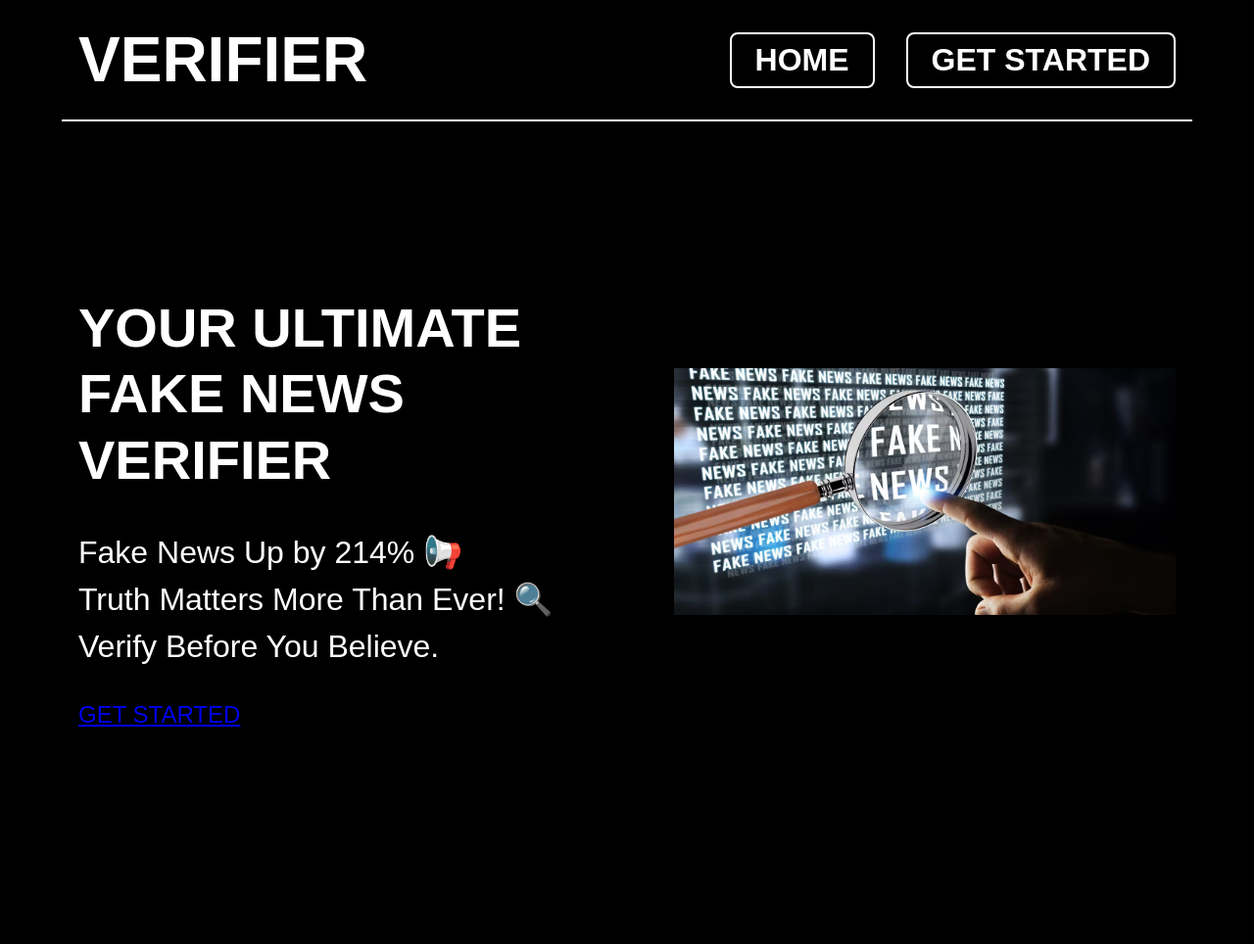
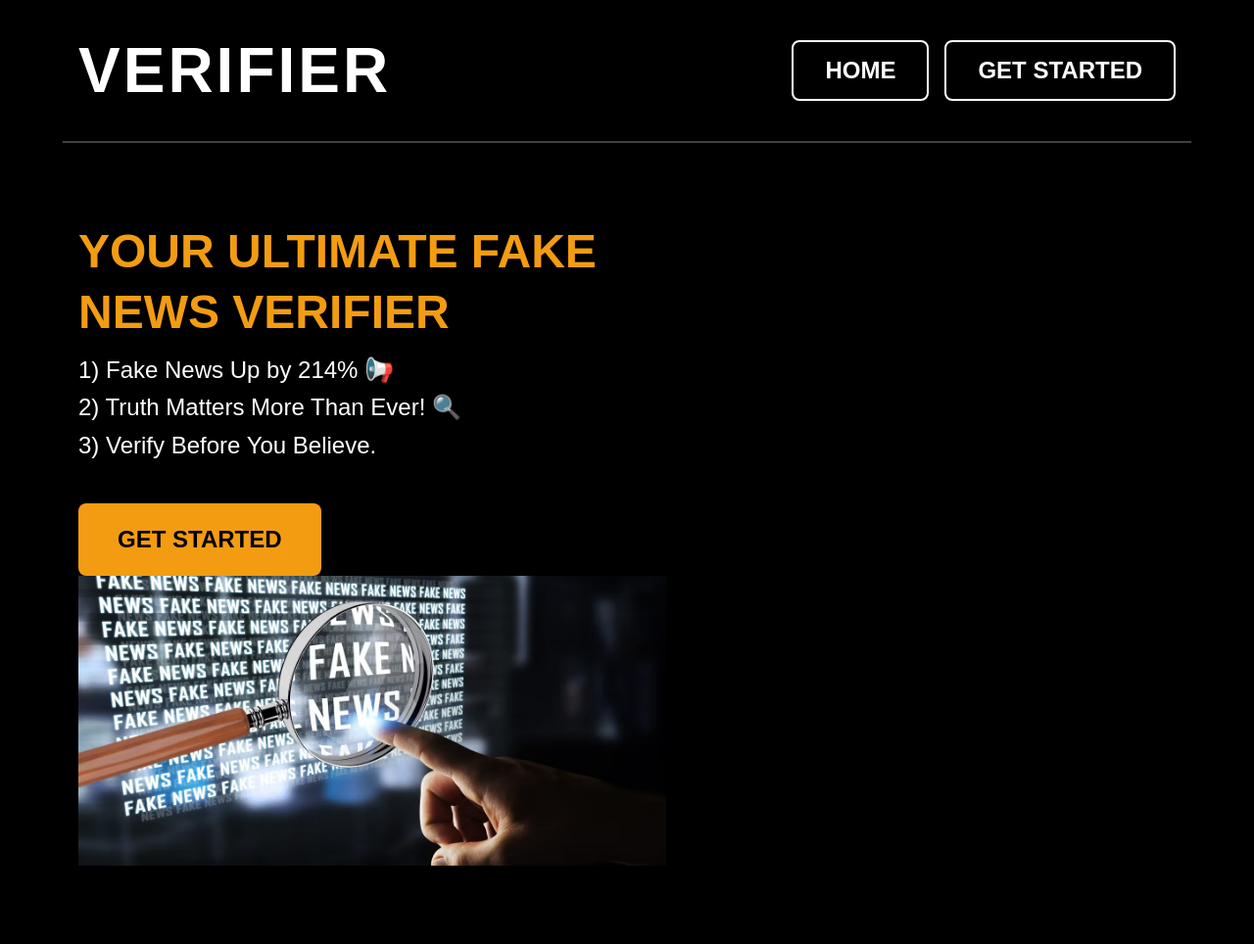
Before and after one commit to Nisharani26/fake_news_verifier, a Flask app: page / in a window 1280 px wide. Shown: the whole page at 98% size. Before the commit the page ends 742 px from the top, so only its background shows below. Run offline with Flask 3, Linux system fonts and the light colour scheme; parts of the project's set-up code (start-up, migrations or seed data) failed here and were passed over.

Commit message:
css changes

```diff
--- a/Fake News Verifier/app.py
+++ b/Fake News Verifier/app.py
@@ -3,11 +3,11 @@ import pickle
 from preprocessing.preprocess_tamil import preprocess_user_input as preprocess_tamil
 from preprocessing.preprocess_hindi import preprocess_user_input as preprocess_hindi
 from preprocessing.preprocess_english import preprocess_user_input as preprocess_english
-from flask import Flask ,render_template,request,session
+from flask import Flask ,render_template,request,session,url_for
 import string
 
 
-app=Flask(__name__,template_folder="frontend/templates")
+app = Flask(__name__, template_folder="frontend/templates", static_folder="frontend/static")
 # Initialize session secret key
 app.secret_key = "fnv"
 
--- a/Fake News Verifier/frontend/templates/index.html
+++ b/Fake News Verifier/frontend/templates/index.html
@@ -4,14 +4,12 @@
     <meta charset="UTF-8">
     <meta name="viewport" content="width=device-width, initial-scale=1.0">
     <title>Fake News Verifier</title>
+    <link href="https://cdn.jsdelivr.net/npm/bootstrap@5.3.0/dist/css/bootstrap.min.css" rel="stylesheet">
     <style>
         body {
             background-color: black;
             color: white;
-            font-family: Arial, sans-serif;
-            margin: 0;
-            padding: 0;
-            overflow-x: hidden;
+            font-family: 'Poppins', sans-serif;
         }
 
         /* Header */
@@ -26,29 +24,35 @@
             text-decoration: none;
             color: white;
             font-weight: bold;
+            transition: 0.3s ease-in-out;
+        }
+
+        .header a:hover {
+            color: #f39c12;
         }
 
         /* Verifier Title */
         .verifier-title {
             font-size: 4rem;
+            font-weight: 800;
+            text-transform: uppercase;
+            letter-spacing: 3px;
         }
 
         /* Navigation Buttons */
-        .nav-buttons {
-            display: flex;
-            gap: 2rem;
-        }
-
         .nav-buttons a {
-            font-size: 2rem;
-            padding: 0.5rem 1.5rem;
+            font-size: 1.5rem;
+            padding: 0.7rem 2rem;
             border: 2px solid white;
             border-radius: 8px;
-            transition: 0.3s;
+            transition: 0.3s ease-in-out;
+            text-decoration: none;
+            color: white;
+            font-weight: bold;
         }
 
         .nav-buttons a:hover {
-            background-color: white;
+            background-color: #f39c12;
             color: black;
         }
 
@@ -60,97 +64,114 @@
         }
 
         /* Main Content */
-        .container {
+        .container-custom {
             display: flex;
             justify-content: space-between;
             align-items: center;
-            height: 75vh;
+            min-height: 75vh;
             padding: 5rem;
             flex-wrap: wrap;
         }
 
         .text-section {
-            width: 45%;
-            font-size: 1.5rem;
+            width: 50%;
+            font-size: 1.8rem;
         }
 
         .text-section h1 {
-            font-size: 3.5rem;
-            line-height: 1.2;
+            font-size: 3rem;
+            line-height: 1.3;
+            font-weight: 800;
+            text-transform: uppercase;
+            color: #f39c12;
         }
 
         .text-section p {
-            font-size: 2rem;
-            line-height: 1.5;
+            font-size: 1.5rem;
+            line-height: 1.6;
+            font-weight: 500;
+        }
+
+        .button {
+            display: inline-block;
+            margin-top: 1.5rem;
+            padding: 1.2rem 2.5rem;
+            font-size: 1.5rem;
+            color: black;
+            background-color: #f39c12;
+            border-radius: 8px;
+            text-decoration: none;
+            font-weight: bold;
+            transition: 0.3s ease-in-out;
+        }
+
+        .button:hover {
+            background-color: #d35400;
+            color: white;
         }
 
         .image-section img {
-            width: 40vw;
+            width: 100%;
             max-width: 600px;
-            height: auto;
+            border: none;
+            transition: transform 0.3s ease-in-out;
         }
 
-        /* Mobile View */
-        @media (max-width: 1200px) {
+        .image-section img:hover {
+            transform: scale(1.4);
+        }
+
+        @media (max-width: 992px) {
             .header {
                 flex-direction: column;
                 align-items: center;
                 text-align: center;
+                padding: 1.5rem 2rem;
             }
 
             .nav-buttons {
                 margin-top: 1rem;
             }
 
-            .container {
+            .container-custom {
                 flex-direction: column;
                 text-align: center;
-                height: auto;
+                padding: 2rem;
             }
 
             .text-section {
                 width: 100%;
             }
-
-            .image-section img {
-    width: 50vw !important;
-    max-width: 800px !important;
-    min-width: 500px !important;
-}
-.image-section img {
-    border: 5px solid red !important;
-}
-
-
         }
     </style>
 </head>
 <body>
 
     <!-- Header -->
-    <div class="header">
+    <nav class="header">
         <a href="/" class="verifier-title">VERIFIER</a>
-        <div class="nav-buttons">
-            <a href="/">HOME</a>
-            <a href="/choose">GET STARTED</a>  <!-- Link to language selection page -->
+        <div class="nav-buttons d-flex gap-3">
+            <a href="/" class="btn">HOME</a>
+            <a href="/choose" class="btn">GET STARTED</a>
         </div>
-    </div>
+    </nav>
 
     <hr>
 
     <!-- Main Section -->
-    <div class="container">
+    <div class="container-custom d-flex flex-wrap">
         <div class="text-section">
-            <h1>YOUR ULTIMATE <br> FAKE NEWS <br> VERIFIER</h1>
-            <p>Fake News Up by 214% 📢 <br>
-               Truth Matters More Than Ever! 🔍<br>
-               Verify Before You Believe.</p>
-            <a href="/choose" class="button">GET STARTED</a>  <!-- Get Started Button -->
+            <h1>YOUR ULTIMATE  FAKE NEWS VERIFIER</h1>
+            <p>1) Fake News Up by 214% 📢 <br>
+               2) Truth Matters More Than Ever! 🔍<br>
+               3) Verify Before You Believe.</p>
+            <a href="/choose" class="button">GET STARTED</a>
         </div>
         <div class="image-section">
-            <img src="/static/f.png" alt="Fake News Image">
+            <img src="{{ url_for('static', filename='f.png') }}" alt="Fake News Image" class="img-fluid">
         </div>
     </div>
 
+    <script src="https://cdn.jsdelivr.net/npm/bootstrap@5.3.0/dist/js/bootstrap.bundle.min.js"></script>
 </body>
 </html>
```
Also changed, not shown: Fake News Verifier/frontend/templates/choose.html (+33 -32 lines), Fake News Verifier/frontend/templates/paste.html (+66 -50 lines), Fake News Verifier/frontend/templates/result.html (+39 -23 lines).
